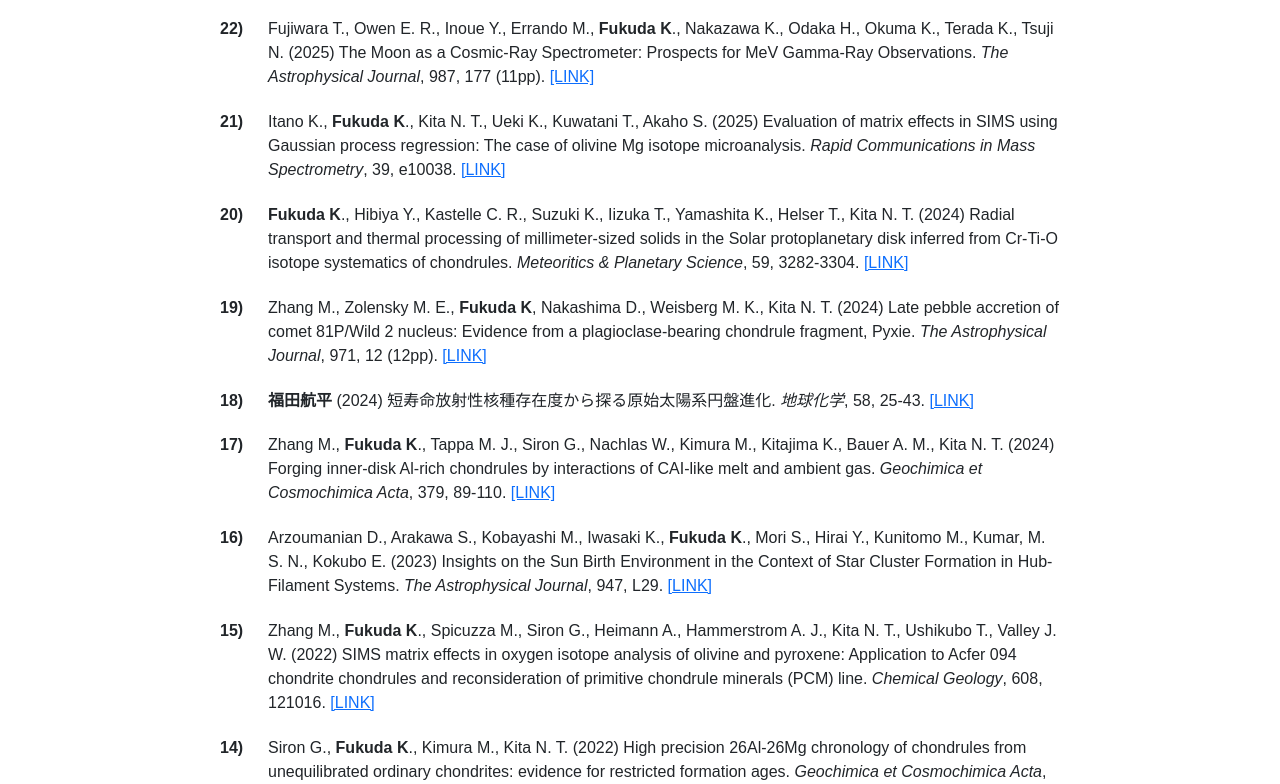
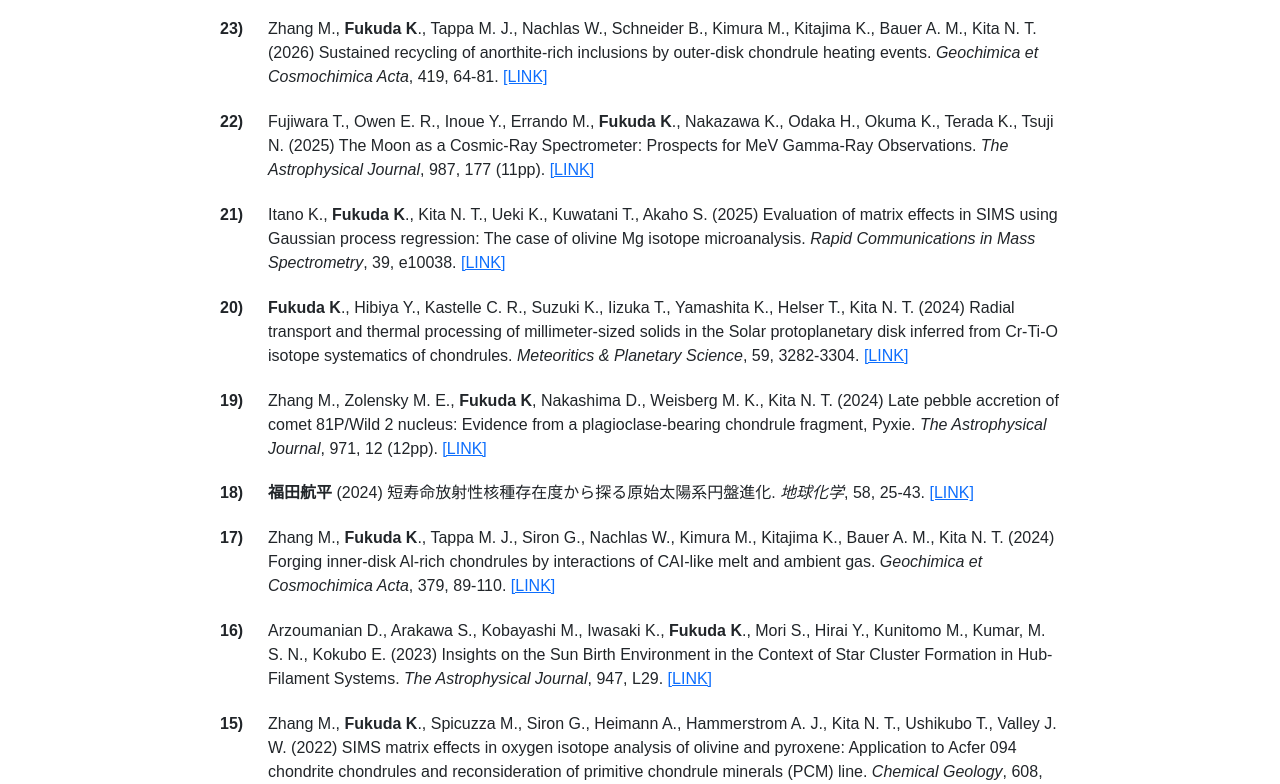
Before and after one commit to fukuda-kohei/fukuda-kohei.github.io, a plain HTML site: page publications.html in a window 1280 px wide. Shown: the part 153-937 px from the top of the page. Drawn offline with nearby package versions, Linux system fonts and the light colour scheme.

Commit message:
Add files via upload

```diff
--- a/publications.html
+++ b/publications.html
@@ -73,6 +73,8 @@
       <span class="lang-en">Refereed Publications</span>
     </h2>
     <ol class="publication-list">
+
+      <li><div class="num"><strong>23)</strong></div><div class="text"> Zhang M., <b>Fukuda K</b>., Tappa M. J., Nachlas W., Schneider B., Kimura M., Kitajima K., Bauer A. M., Kita N. T. (2026) Sustained recycling of anorthite-rich inclusions by outer-disk chondrule heating events. <i>Geochimica et Cosmochimica Acta</i>, 419, 64-81. <a href="https://www.sciencedirect.com/science/article/pii/S0016703725007501" target="_blank">[LINK]</a></div></li>
 
       <li><div class="num"><strong>22)</strong></div><div class="text"> Fujiwara T., Owen E. R., Inoue Y., Errando M., <b>Fukuda K</b>., Nakazawa K., Odaka H., Okuma K., Terada K., Tsuji N. (2025) The Moon as a Cosmic-Ray Spectrometer: Prospects for MeV Gamma-Ray Observations. <i>The Astrophysical Journal</i>, 987, 177 (11pp). <a href="https://iopscience.iop.org/article/10.3847/1538-4357/add68b" target="_blank">[LINK]</a></div></li>
 
```
